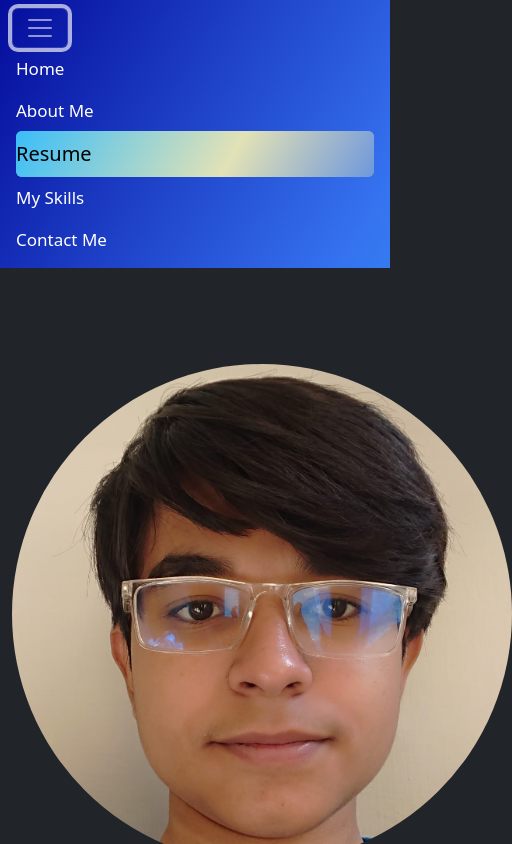
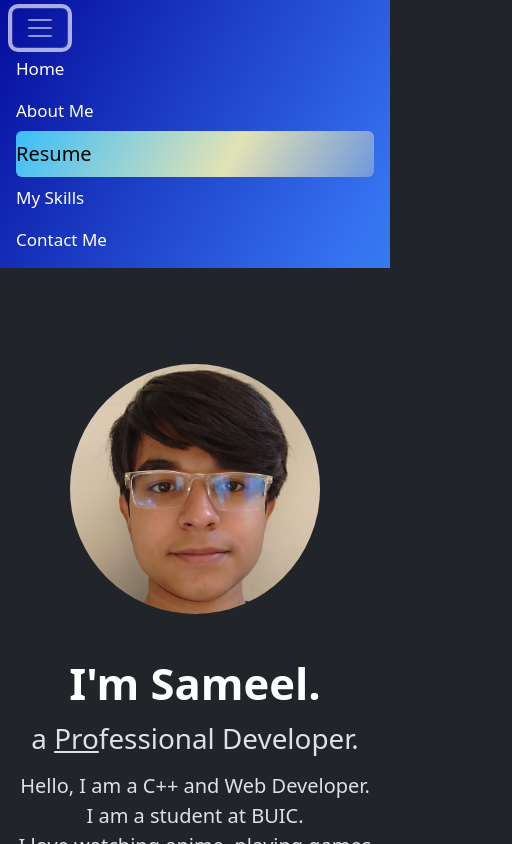
Before and after one commit to Anoninc/Portfolio-Website, a plain HTML site: page index.html in a window 390 px wide. Both pictures are taken after a click on the button "Toggle navigation". Shown: the top 844 px of the page, 512 px wide, since content can reach past the window. Drawn offline with nearby package versions, Linux system fonts and the light colour scheme.

Commit message:
Add files via upload

```diff
--- a/assets/css/style.css
+++ b/assets/css/style.css
@@ -24,3 +24,14 @@
     border-radius: 8px;
     border: 0px;
 }
+@media (max-width: 600px) {
+    body{
+        font-size: small;
+    }
+    #pfp{
+        height: 250px;
+    }
+    .text{
+        text-align: center;
+    }
+}
--- a/index.html
+++ b/index.html
@@ -3,14 +3,14 @@
 <head>
     <meta charset="UTF-8">
     <meta name="viewport" content="width=device-width, initial-scale=1.0">
-    <title>Document</title>
+    <title>Portfolio Website</title>
     <link href="https://cdn.jsdelivr.net/npm/bootstrap@5.3.3/dist/css/bootstrap.min.css" rel="stylesheet" integrity="sha384-QWTKZyjpPEjISv5WaRU9OFeRpok6YctnYmDr5pNlyT2bRjXh0JMhjY6hW+ALEwIH" crossorigin="anonymous">
     <link rel="stylesheet" href="./assets/css/style.css">
 </head>
 <body data-bs-theme="dark">
 
     <!--Navbar-->
-    <nav class="navbar navbar-expand-lg gradient-background bg-light sticky-top py-2" id="navbar">
+    <nav class="navbar navbar-expand-md gradient-background sticky-top py-2" id="navbar">
       <div class="container-fluid">
         <button class="navbar-toggler" type="button" data-bs-toggle="collapse" data-bs-target="#navbarNav" aria-controls="navbarNav" aria-expanded="false" aria-label="Toggle navigation">
           <span class="navbar-toggler-icon"></span>
@@ -19,7 +19,7 @@
           <ul class="navbar-nav">
             <li class="nav-item mx-1"><a href="./index.html" class="nav-link active" aria-current="page">Home</a></li>
             <li class="nav-item mx-1"><a href="#hero" class="nav-link active">About Me</a></li>
-            <li class="nav-item mx-1" id="resume"><a href="./resume/resume.html" class="nav-link active" id="resume">Resume</a></li>
+            <li class="nav-item mx-1"><a href="./resume/resume.html" class="nav-link active" id="resume">Resume</a></li>
             <li class="nav-item mx-1"><a href="#my-skills" class="nav-link active">My Skills</a></li>
             <li class="nav-item mx-1"><a href="#contact-me" class="nav-link active">Contact Me</a></li>
           </ul>
@@ -31,18 +31,18 @@
     <div class="container my-5" id="hero">
       <div class="row flex-lg-row-reverse align-items-center g-5 py-5">
         <div class="col-12 col-sm-8 col-lg-6">
-          <img src="./assets/pictures/pfp.jpg" class="d-block mx-lg-auto " alt="my-picture" loading="lazy" id="pfp">
+          <img src="./assets/pictures/pfp.jpg" class="d-block mx-lg-auto mx-auto" alt="my-picture" loading="lazy" id="pfp">
         </div>
         <div class="col-lg-6 col-12">
-          <h1 class="display-1 fw-bold text-body-emphasis lh-1 mb-3">I'm Sameel.</h1>
-          <h3 class="lead display-6 mb-3">a <u>Pro</u>fessional Developer.</h3>
-          <p class="lead">Hello, I am a C++ and Web Developer.<br>I am a student at BUIC. <br>I love watching anime, playing games and sketching.</p>
+          <h1 class="display-1 fw-bold text-body-emphasis lh-1 mb-3 text">I'm Sameel.</h1>
+          <h3 class="lead display-6 mb-3 text">a <u>Pro</u>fessional Developer.</h3>
+          <p class="lead text">Hello, I am a C++ and Web Developer.<br>I am a student at BUIC. <br>I love watching anime, playing games and sketching.</p>
         </div>
       </div>
     </div>
 
     <!--My Skills-->
-    <div class="container my-5" id="my-skills">
+    <div class="container my-5 text" id="my-skills">
       <h2 class="display-3 fw-bold g-5 pb-4">My Skills</h2>
       <div class="row">
         <div class="col-md-4 col-sm-12">
@@ -77,10 +77,10 @@
 
     <!--Contact Me-->
     <div class="container my-5" id="contact-me">
-      <h2 class="display-3 fw-bold pb-3">Get in touch?</h2>
-      <h3 class="lead display-6 pb-3">Do you love gaming?</h3>
-      <p class="lead pb-3">Wanna play games together? Lets talk about games and also code together.</p>
-      <a class="btn gradient-background px-5" id="contact-btn" href="./resume/pages/contact.html">CONTACT ME</a>
+      <h2 class="display-3 fw-bold pb-3 text">Get in touch?</h2>
+      <h3 class="lead display-6 pb-3 text">Do you love gaming?</h3>
+      <p class="lead pb-3 text">Wanna play games together? Lets talk about games and also code together.</p>
+      <a class="btn gradient-background px-5 col-12" id="contact-btn" href="./resume/pages/contact.html">CONTACT ME</a>
     </div>
 
     <!--Footer-->
```
